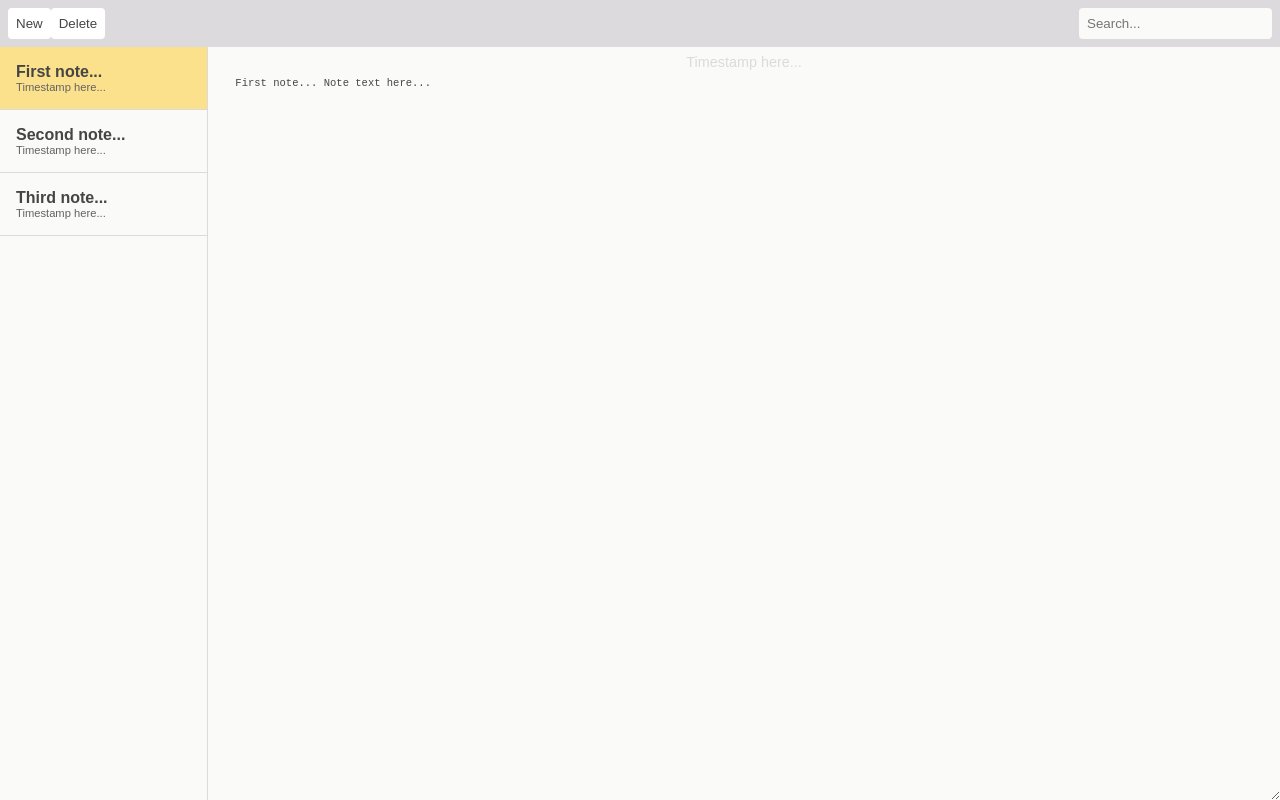
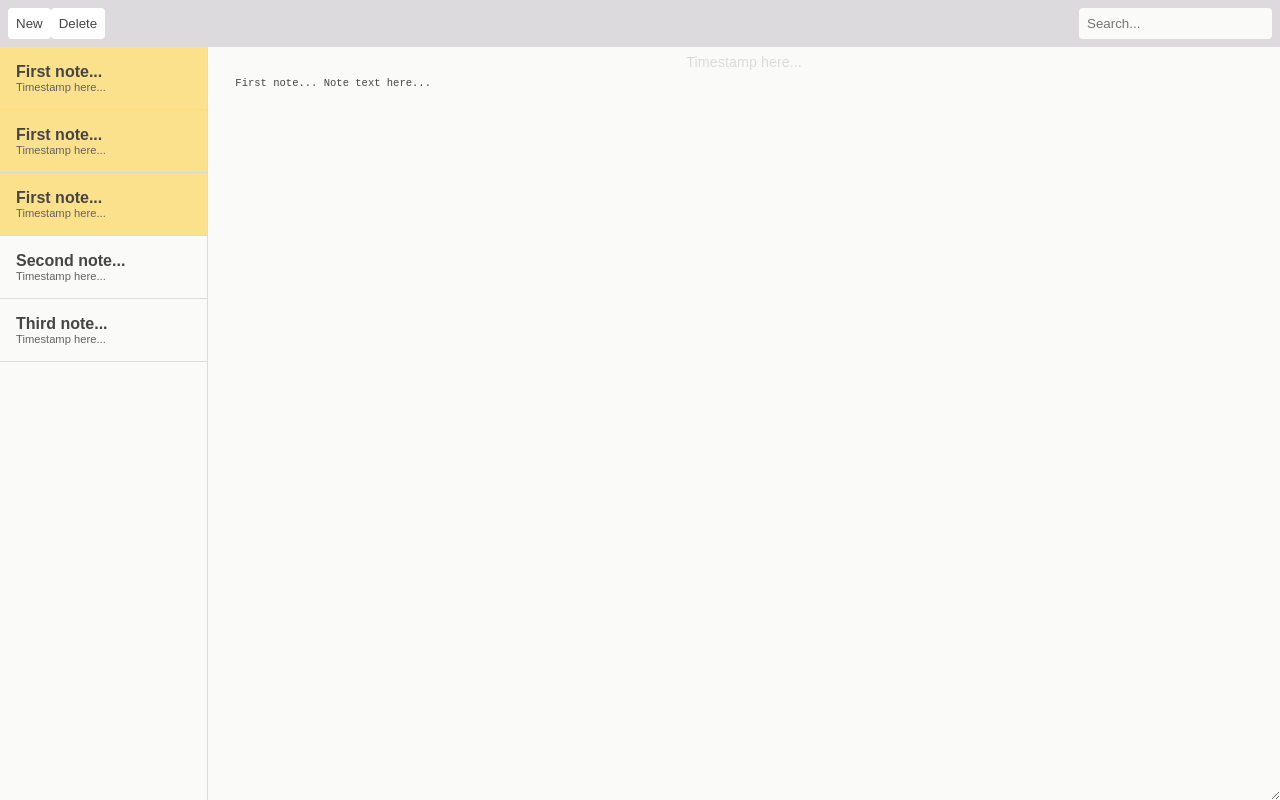
Before and after one commit to pete08/vue_notes_app, a Vue app: page / in a window 1280 px wide. Built offline with nearby package versions, Linux system fonts and the light colour scheme.

Commit message:
Add NoteSelector.vue as referenced by NoteSelectors.vue under <script>

```diff
--- a/src/components/NoteEditor.vue
+++ b/src/components/NoteEditor.vue
@@ -12,5 +12,5 @@
 <script>
 export default {
   name: "note-editor"
-}
+};
 </script>
--- /dev/null
+++ b/src/components/NoteSelector.vue
@@ -0,0 +1,12 @@
+<template>
+  <div class="note-selector active">
+    <p class="note-selector-title">First note...</p>
+    <p class="note-selector-timestamp">Timestamp here...</p>
+  </div>
+</template>
+
+<script>
+export default {
+  name: "note-selector"
+};
+</script>
--- a/src/components/NoteSelectors.vue
+++ b/src/components/NoteSelectors.vue
@@ -1,9 +1,7 @@
 <template>
   <div class="note-selectors">
-    <div class="note-selector active">
-      <p class="note-selector-title">First note...</p>
-      <p class="note-selector-timestamp">Timestamp here...</p>
-    </div>
+    <note-selector />
+    <note-selector /> <note-selector />
     <div class="note-selector">
       <p class="note-selector-title">Second note...</p>
       <p class="note-selector-timestamp">Timestamp here...</p>
@@ -17,7 +15,12 @@
 
 
 <script>
+import NoteSelector from "./NoteSelector";
+
 export default {
-  name: "note-selectors"
+  name: "note-selectors",
+  components: {
+    NoteSelector
+  }
 };
 </script>
```
